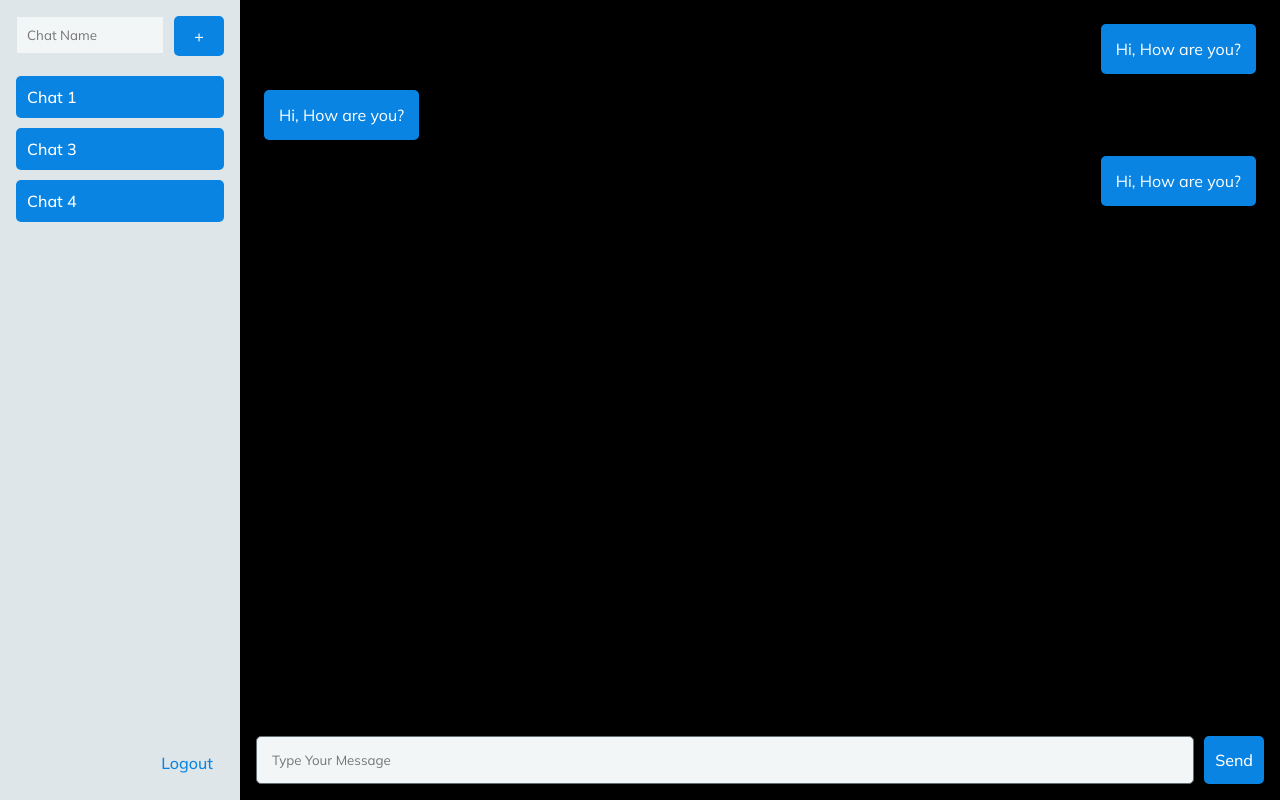
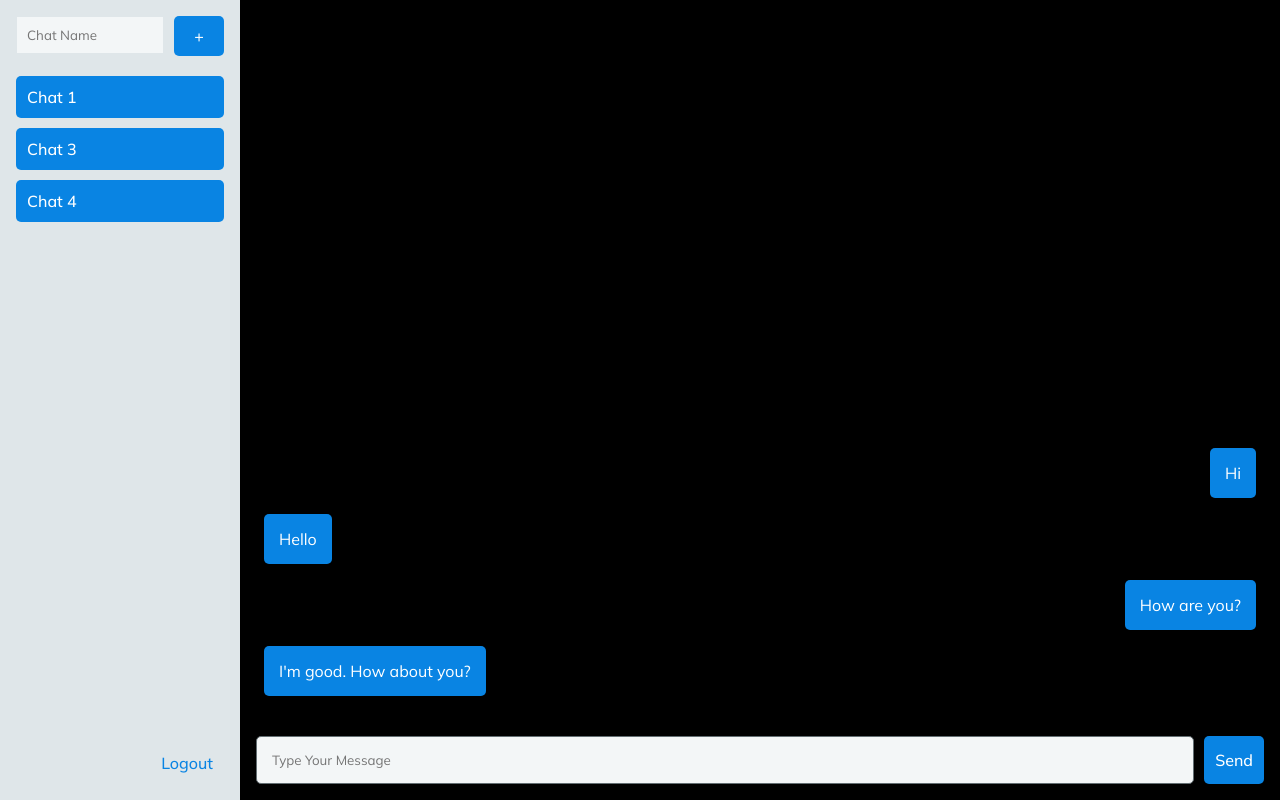
Before and after one commit to ehasaranga/chatapp, a React (Vite) app: page / in a window 1280 px wide. Built offline with nearby package versions, Linux system fonts and the light colour scheme.

Commit message:
message reducer

```diff
--- a/src/hooks/useForm.ts
+++ b/src/hooks/useForm.ts
@@ -1,6 +1,6 @@
 import { useState } from 'react'
 
-const useForm = <T extends {[key:string]: any}>(defaultValues: T = {} as T) => {
+const useForm = <T extends {[key:string]: any}> (defaultValues: T = {} as T) => {
 
     const [state, setState] = useState<T>({...defaultValues});
 
@@ -10,7 +10,7 @@ const useForm = <T extends {[key:string]: any}>(defaultValues: T = {} as T) => {
 
     }
 
-    const handleSubmit = (onSubmit:any) => (e:any) => {
+    const handleSubmit = ( onSubmit: any) => (e:any) => {
 
         if (e) {
 
--- /dev/null
+++ b/src/store/ChatContext.ts
@@ -0,0 +1,30 @@
+import { createContext } from "react";
+import { MsgActionType } from "./MsgReducer";
+
+
+export const ChatContext = createContext({} as ChatContextType);
+
+// type ChatContextType = {
+//     chatList: ChatType[];
+//     inView: number;
+//     msg?: MessageType[];
+//     setMsg: React.Dispatch<React.SetStateAction<MessageType[]>>;
+// };
+
+type ChatContextType = {
+    chatList: ChatType[];
+    inView: number;
+    msg: MessageType[];
+    msgD: React.Dispatch<MsgActionType>
+};
+
+export type ChatType = {
+    id: number;
+    name: string;
+}
+
+export type MessageType = {
+    datetime: string;
+    message: string;
+    isMe: boolean;
+}
--- a/src/store/ChatContext.tsx
+++ /dev/null
@@ -1,13 +0,0 @@
-import { createContext } from "react";
-
-
-export const ChatContext = createContext({} as ChatContextType);
-
-type ChatContextType = {
-    chatList: Chat[];
-};
-
-type Chat = {
-    id: number;
-    name: string;
-}
--- /dev/null
+++ b/src/store/MsgReducer.ts
@@ -0,0 +1,29 @@
+import { MessageType } from "./ChatContext";
+
+export const MsgReducer = (state:MessageType[], action:MsgActionType) => {
+
+    const { type, payload } = action;
+
+    switch(type) {
+
+        case 'SEND_MESSAGE':
+
+            if (payload === "") return state;
+
+            return [
+                ...state,
+                { datetime: '', message: payload, isMe: true }
+            ];
+
+        default:
+            return state;
+
+    }
+
+}
+
+
+export type MsgActionType = {
+    type: 'SEND_MESSAGE';
+    payload: string;
+}
--- a/src/views/Dashboard/DashboardPage.tsx
+++ b/src/views/Dashboard/DashboardPage.tsx
@@ -1,21 +1,32 @@
-import { useState } from "react";
-import { ChatContext } from "../../store/ChatContext"
+import { useReducer, useState } from "react";
+import { ChatContext, ChatType } from "../../store/ChatContext"
 import MessageList from "./components/MessageList"
 import SendMessage from "./components/SendMessage"
 import Sidebar from "./components/Sidebar"
+import { MsgReducer } from "../../store/MsgReducer";
 
 function DashboardPage() {
 
-    const [chatList, setChatList] = useState([
+    const [chatList, setChatList] = useState<ChatType[]>([
         { id: 1, name: 'Chat 1' },
         { id: 2, name: 'Chat 3' },
         { id: 3, name: 'Chat 4' },
     ]);
 
+    const [msgState, msgDispatch] = useReducer(MsgReducer, [
+        { datetime: '', message: "Hi", isMe: true },
+        { datetime: '', message: "Hello", isMe: false },
+        { datetime: '', message: "How are you?", isMe: true },
+        { datetime: '', message: "I'm good. How about you? ", isMe: false }
+    ]);
+
     return (
 
         <ChatContext.Provider value={{
-            chatList: chatList
+            chatList: chatList,
+            inView: 1,
+            msg: msgState,
+            msgD: msgDispatch
         }}>
 
         <div className="container no-padding">
--- a/src/views/Dashboard/components/MessageList.scoped.scss
+++ b/src/views/Dashboard/components/MessageList.scoped.scss
@@ -1,5 +1,7 @@
 .message-list-wrap {
-    display: block;
+    display: flex;
+    flex-direction: column;
+    justify-content: flex-end;
     flex: 1;
     width: 100%;
     overflow: hidden;
--- a/src/views/Dashboard/components/MessageList.tsx
+++ b/src/views/Dashboard/components/MessageList.tsx
@@ -1,7 +1,8 @@
 
-import { useEffect, useRef } from 'react'
+import { useContext, useEffect, useRef } from 'react'
 import './MessageList.scoped.scss'
 import MessageRow from './MessageRow';
+import { ChatContext } from '../../../store/ChatContext';
 
 
 const scrollToBottom = (ref:any) => {
@@ -17,22 +18,27 @@ const scrollToBottom = (ref:any) => {
 
 const MessageList: React.FC = () => {
 
+    const { msg } = useContext(ChatContext);
+
     const scrollRef = useRef<HTMLDivElement>(null);
 
-    useEffect(() => {
+    // useEffect(() => {
 
-        scrollToBottom(scrollRef)
+    //     scrollToBottom(scrollRef)
 
-    }, [])
+    // }, [])
 
     return (
         <div className='message-list-wrap' ref={scrollRef}>
 
-            <MessageRow byMe />
 
-            <MessageRow />
-
-            <MessageRow byMe />
+            {msg && msg.map((item, i) => (
+                <MessageRow
+                    key={i}
+                    byMe={item.isMe}
+                    message={item.message}
+                />
+            ))}
 
 
         </div>
--- a/src/views/Dashboard/components/MessageRow.tsx
+++ b/src/views/Dashboard/components/MessageRow.tsx
@@ -7,7 +7,7 @@ const MessageRow: React.FC<IMessageRow> = (props) => {
     return (
         <div className={`message-row ${side}`}>
 
-            <div className="msg">Hi, How are you?</div>
+            <div className="msg">{props.message}</div>
 
         </div>
     )
@@ -18,4 +18,5 @@ export default MessageRow
 
 interface IMessageRow{
     byMe?: boolean;
+    message: string;
 }
--- a/src/views/Dashboard/components/SendMessage.tsx
+++ b/src/views/Dashboard/components/SendMessage.tsx
@@ -1,17 +1,23 @@
 
+import { useContext } from 'react';
 import FieldText from '../../../components/Form/FieldText';
 import useForm from '../../../hooks/useForm';
 import './SendMessage.scoped.scss';
+import { ChatContext } from '../../../store/ChatContext';
 
 const SendMessage: React.FC = () => {
+
+    const { msgD } = useContext(ChatContext);
 
     const { formValues, handleChange, handleSubmit, reset } = useForm({
         msg: ""
     });
 
-    const onSubmit = () => {
+    const onSubmit = (value: typeof formValues) => {
 
-        console.log(formValues)
+        if (value.msg === '') return;
+
+        msgD({ type: 'SEND_MESSAGE', payload: value.msg })
 
         reset()
 
```
